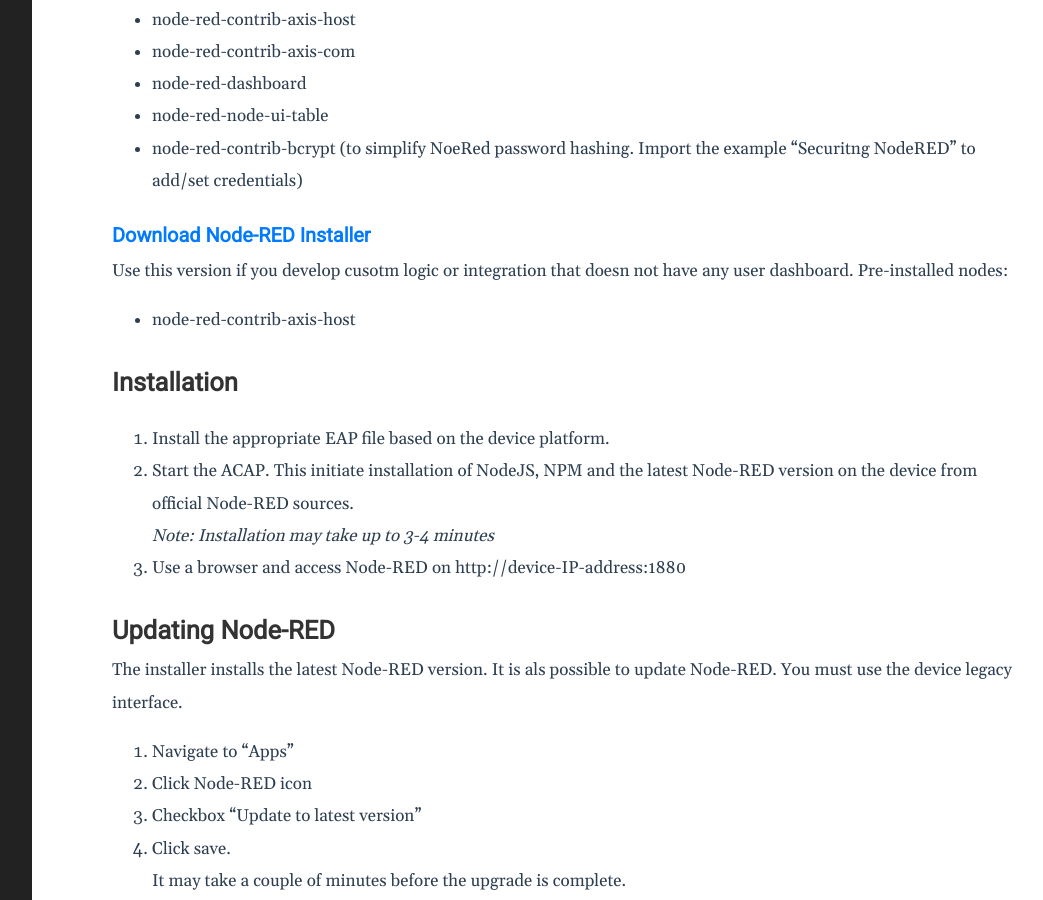
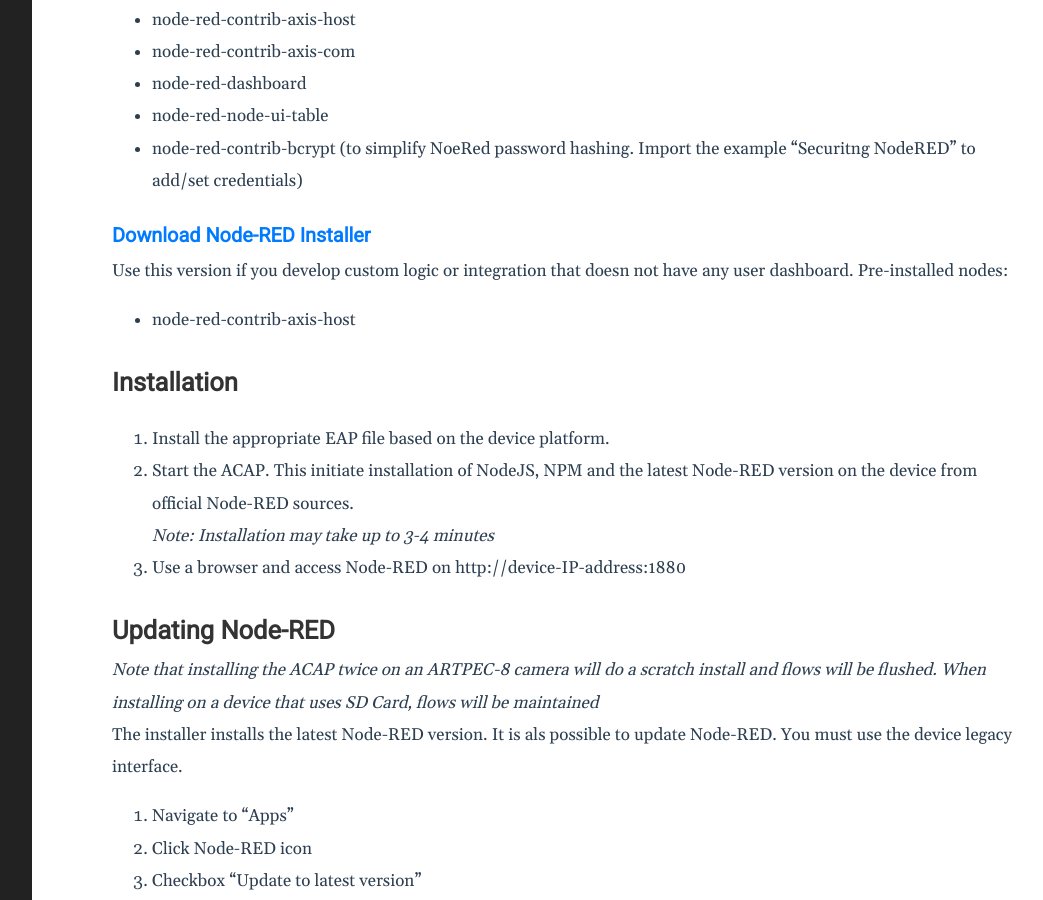
Before and after one commit to pandosme/pandosme.github.io, a Jekyll site: the page built from docs/_posts/2022-10-02-nodered-acap.md, in a window 1280 px wide and 900 px high, scrolled down 1650 px. Shown: the whole window, without its empty margins (188-1231 px from the left). Built offline with Jekyll 4.4.1, drawn with Linux system fonts in a browser that asks for light colours.

Commit message:
Update 2022-10-02-nodered-acap.md

```diff
--- a/docs/_posts/2022-10-02-nodered-acap.md
+++ b/docs/_posts/2022-10-02-nodered-acap.md
@@ -43,7 +43,7 @@ Pre-installed nodes:
 - node-red-contrib-bcrypt (to simplify NoeRed password hashing.  Import the example "Securitng NodeRED" to add/set credentials)
 
 ### [Download Node-RED Installer](https://acap.juhlin.me/package/Nodered)
-Use this version if you develop cusotm logic or integration that doesn not have any user dashboard.
+Use this version if you develop custom logic or integration that doesn not have any user dashboard.
 Pre-installed nodes:
 - node-red-contrib-axis-host
 
@@ -55,6 +55,8 @@ _Note: Installation may take up to 3-4 minutes_
 3. Use a browser and access Node-RED on http://device-IP-address:1880
 
 ## Updating Node-RED
+*Note that installing the ACAP twice on an ARTPEC-8 camera will do a scratch install and flows will be flushed.  When installing on a device that uses SD Card, flows will be maintained*
+
 The installer installs the latest Node-RED version.  It is als possible to update Node-RED.   You must use the device legacy interface.
 1. Navigate to "Apps"
 2. Click Node-RED icon
```
